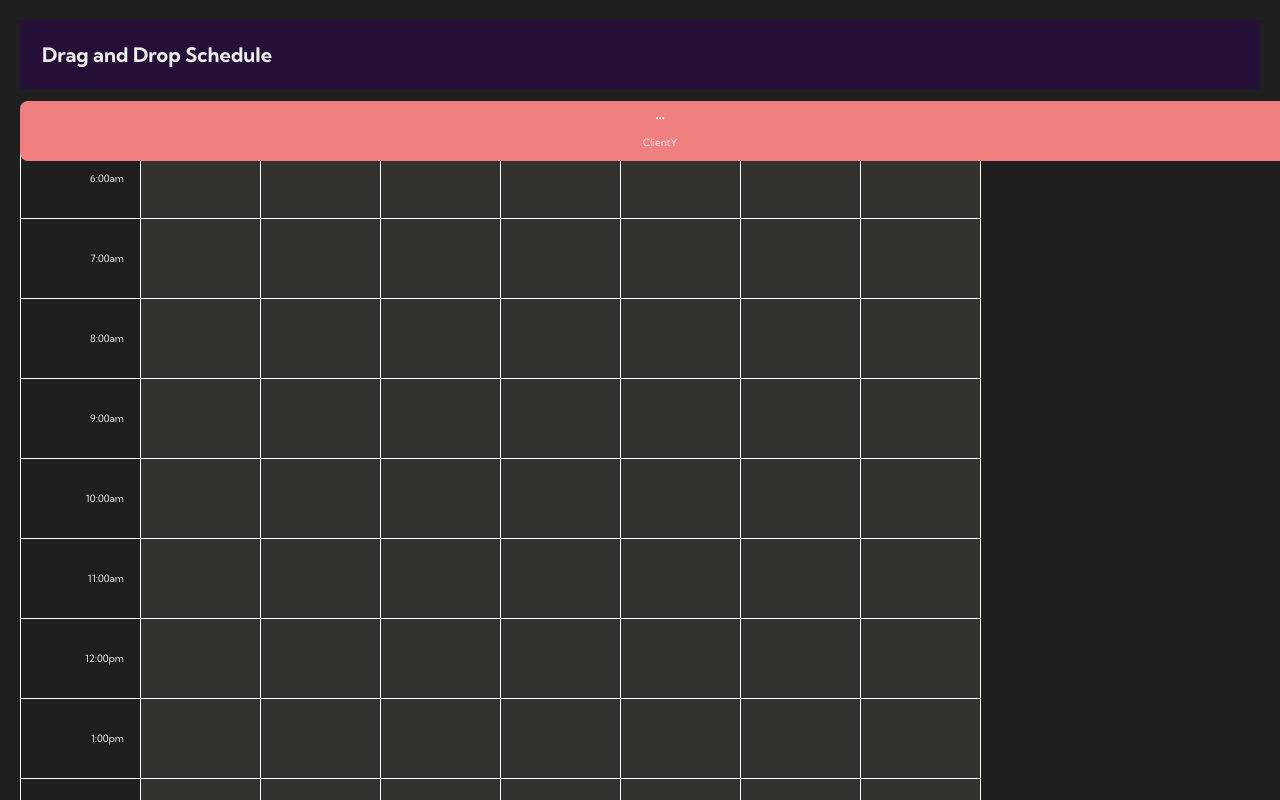
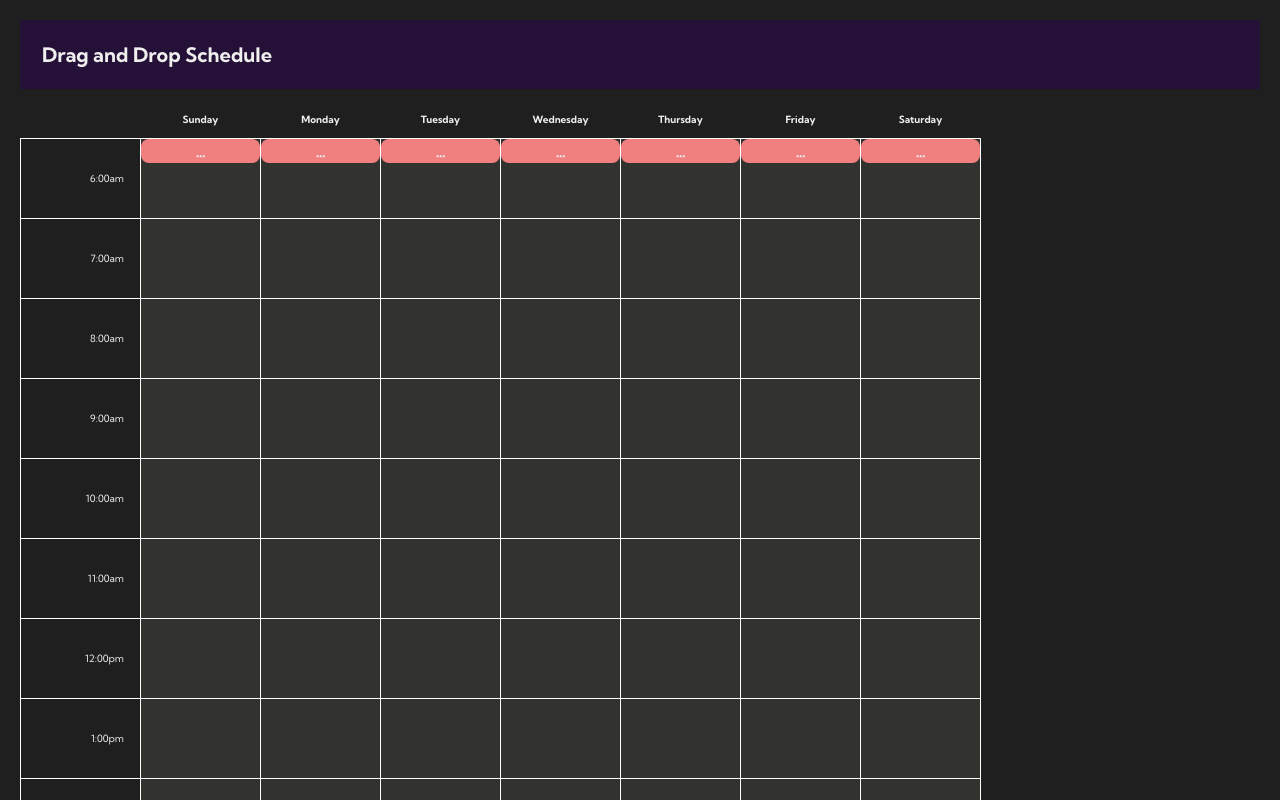
Before and after one commit to PresDS/drag-and-drop-schedule, a Vue app: page / in a window 1280 px wide. Shown: the top 800 px of the page. Built offline with nearby package versions, Linux system fonts and the light colour scheme.

Commit message:
fixed date time for each droppable area and created modal for new events

```diff
--- a/sandbox/Sandbox.vue
+++ b/sandbox/Sandbox.vue
@@ -3,7 +3,6 @@
         <!-- <h2>Sandbox</h2> -->
 
         <!-- <SimpleDragAndDropTest /> -->
-        <DraggableItem />
         <WeeklySchedule />
 
         <!-- <DroppableArea :id="1" :key="id"/>
@@ -15,14 +14,14 @@
 </template>
 <script>
 // import SimpleDragAndDropTest from './SimpleDragAndDropTest.vue';
-import DraggableItem from '../src/components/DraggableItem.vue';
+// import DraggableItem from '../src/components/DraggableItem.vue';
 // import DroppableArea from './DroppableArea.vue';
 import WeeklySchedule from '../src/components/WeeklySchedule.vue';
 export default {
     name: "Sandbox",
     components: {
         // SimpleDragAndDropTest,
-        DraggableItem,
+        // DraggableItem,
         // DroppableArea
         WeeklySchedule
     }
--- a/src/components/DayTimeRowItem.vue
+++ b/src/components/DayTimeRowItem.vue
@@ -1,18 +1,36 @@
 <template>
     <td :id="day+hour.format('ha')">
-       <DroppableArea v-for="q in quartersOfTheHour" :key="q.format('h:mma')" :id="day+q.format('h:mma')"/>
+       <DroppableArea v-for="time in quartersOfTheHour"
+        :key="time.format('h:mma')"
+        :id="day+time.format('h:mma')"
+        :day="day"
+        :time="time"
+        :events="events"
+        @addEvent="addEvent"/>
     </td>
+    <ModalEvent v-if="modalOpen === true"
+        :eventTime="eventTime"
+        @closeModal="closeModal"
+        @saveEvent="saveEvent"
+    > </ModalEvent>
+
 </template>
 <script>
 import DroppableArea from './DroppableArea'
+import ModalEvent from './ModalEvent.vue';
+
 
 export default {
     name: 'DayTimeRowItem',
-    props: ['day', 'hour'],
+    props: ['day', 'hour', 'events'],
+    emits: ['addEvent', 'saveEvent'],
     data() {
         return {
             quartersOfTheHour: [],
             minutesToAdd: [0, 15, 30, 45],
+            modalOpen: false,
+            eventTime: null,
+
         }
     },
     created() {
@@ -20,8 +38,32 @@ export default {
             this.quartersOfTheHour.push(this.hour.add(minutes, "minutes"))
         })
     },
+    methods: {
+        addEvent(time) {
+            this.modalOpen = true;
+            this.eventTime = time;
+
+            console.log('addEvent', time);
+
+        },
+        saveEvent(event) {
+            console.log(event);
+            this.modalOpen = false;
+            this.$emit('saveEvent', event)
+        },
+        closeModal() {
+            this.modalOpen = false;
+
+            // setTimeout( () => {
+            //     this.modalOpen = false;
+
+            // }, 200)
+            console.log('closeModal', this.modalOpen);
+        }
+    },
     components: {
         DroppableArea,
+        ModalEvent,
     },
 }
 </script>
--- a/src/components/DraggableItem.vue
+++ b/src/components/DraggableItem.vue
@@ -1,7 +1,6 @@
 <template>
     <div class="draggable-item" id="dragId" draggable="true" @dragstart="drag($event)">
             <i class="fas fa-ellipsis-h"></i>
-            ClientY {{ clientY }}
     </div>
 </template>
 <script>
@@ -16,7 +15,7 @@ export default {
     methods: {
         drag(event) {
             this.clientY = event.clientY
-            console.log('drag', event.target)
+            // console.log('drag', event.target)
             event.dataTransfer.setData("text", event.target.id);
         },
     },
@@ -24,24 +23,5 @@ export default {
 }
 </script>
 <style>
-.draggable-item {
-    /* height: 2rem; */
-    /* width: 2.4rem; */
-    padding: 1.2rem;
-    background: lightcoral;
-    border-radius: 8px;
-    display: flex;
-    flex-direction: column;
-    justify-content: space-between;
-    align-items: center;
-    width: 100%;
-    height: 100%;
-    max-height: 60px;
-    position: absolute;
-    z-index: 1;
-}
 
-.draggable-item:hover {
-    cursor: pointer;
-}
 </style>
--- a/src/components/DroppableArea.vue
+++ b/src/components/DroppableArea.vue
@@ -1,101 +1,113 @@
 <template>
     <div class="droppable-area"
+        ref="dropZone"
         :id="id"
         @drop="drop($event)"
-        @dragover.prevent
+        @dragover="handleDragOver($event)"
+        @dragleave="handleDragLeave($event)"
         @dragenter.prevent
-        >
+        @click="addEvent" >
+
+        <div class="date-time-wrapper">
+            <div v-if="showDateTime" class="date-time"> {{ time.format('h:mma') }}</div>
+        </div>
+
+        <DraggableItem v-if="eventScheduled"></DraggableItem>
+
+
+
     </div>
 </template>
 <script>
+import DraggableItem from './DraggableItem.vue';
+// import ModalEvent from './ModalEvent.vue';
 export default {
     name: 'DroppableArea',
-    props: ["id"],
+    props: ["id", "time", "day", "events"],
+    emits: ['addEvent'],
     data() {
         return {
-            offsetTop: null,
-            droppableItemHeightOffset: 60, // The height of the droppable item is 60px
+            showDateTime: false,
+            // modalOpen: false,
         }
     },
     mounted() {
-        this.offsetTop = document?.getElementById(this.id)?.offsetTop
+    },
+    computed: {
+        eventScheduled() {
+            // this.events.forEach( event => {
+            //     console.log('event',event.dateTime.format('h:mma'));
+            //     console.log('time',this.time.format('h:mma'));
+            //     console.log(event.dateTime.format('h:mma') == this.time.format('h:mma'));
+            //     if(event.dateTime.format('h:mma') == this.time.format('h:mma')) {
+            //         return true
+            //     }
+            // })
+
+            if(this.events[0].dateTime.format('h:mma') == this.time.format('h:mma')) {
+                    return true
+                }
+
+            return false
+        },
     },
     methods: {
         drop(event) {
             event.preventDefault();
-            var data = event.dataTransfer.getData("text");
-            var draggableElement = document.getElementById(data);
+
+            // Get the data from the draggable item - data will contain draggableItem's id
+            var draggableItemId = event.dataTransfer.getData("text");
+            var draggableElement = document.getElementById(draggableItemId);
+
+
+            event.dataTransfer.setData("text", this.time.format('h:mma') );
+            console.log('draggableElement', event.dataTransfer.getData("text"));
+
+            // Select our current droppable area
             var container = document.getElementById(this.id);
             container.appendChild(draggableElement);
+
+            // reset the showDateTime tool tip
+            this.showDateTime = false;
+
         },
-        // drop(event) {
-        //     // event.preventDefault();
+        handleDragOver(e) {
+            e.preventDefault();
+            console.log('DRAGOVER',e.target);
+            // this.$refs.dropZone.style.backgroundColor = "red";
+            this.showDateTime = true;
+        },
+        handleDragLeave(e) {
+            e.preventDefault();
+            console.log('DRAGLeave',e);
+            this.$refs.dropZone.style.backgroundColor = "var(--calendar-bg-color)";
+            this.showDateTime = false;
+
+        },
+        addEvent() {
+            this.modalOpen = true;
+            this.$emit('addEvent', this.time)
+        },
+        // closeModal() {
+        //     this.modalOpen = false;
+
+        //     // setTimeout( () => {
+        //     //     this.modalOpen = false;
+
+        //     // }, 200)
+        //     console.log('closeModal', this.modalOpen);
+        // }
 
 
-        //     // Get the elements id from dataTransfer
-        //     var data = event.dataTransfer.getData("text");
-        //     var draggableElement = document.getElementById(data);
-
-
-        //     var dropPosition = event.clientY - event.target.offsetTop //- this.droppableItemHeightOffset;
-        //     console.log('event.clientY', event.clientY)
-        //     console.log('event.target.offsetTop', event.target.offsetTop)
-        //     console.log('event.clientY - event.target.offsetTop' ,event.clientY - event.target.offsetTop)
-        //     console.log('dropPosition BEFORE', dropPosition)
-        //     console.log('---------------------------------' )
-
-
-        //     // Calculate the maximum drop position within the droppable area
-        //     // var maxDropPosition = event.target.offsetHeight - draggableElement.offsetHeight;
-        //     // var maxDropPosition = 180;
-        //     // console.log('maxDropPosition', maxDropPosition)
-
-        //     if(dropPosition >= 180) {
-        //         dropPosition = 180;
-        //     }
-        //     else if(dropPosition >= 120) {
-        //         dropPosition = 120;
-        //     }
-        //     else if(dropPosition >= 60) {
-        //         dropPosition = 60;
-        //     } else {
-        //         dropPosition = 0;
-        //     }
-        //     console.log('dropPosition AFTER', dropPosition)
-
-        //     // Append the draggable element to the droppable area at the calculated drop position
-        //     var container = document.getElementById(this.id);
-        //     container.appendChild(draggableElement);
-
-        //     // Set the position of the draggable element within the droppable area
-        //     draggableElement.style.position = "absolute";
-        //     draggableElement.style.top = dropPosition + "px";
-        //     draggableElement.style.left = 0;
-        // },
-
-    }
+    },
+    components: {
+        DraggableItem,
+        // ModalEvent,
+    },
 
 }
 </script>
 <style>
-/* .droppable-area {
 
-    padding: 1.2rem;
-    height: 240px;
-    border: 5px dotted white;
-    border-radius: 8px;
-    position: relative;
-} */
 
-.droppable-area {
-    position: relative;
-
-    background: rgb(50, 50, 47);
-    height: 25%;
-    width: 100%;
-}
-
-.droppable-area:hover {
-    background-color: yellow;
-}
 </style>
--- /dev/null
+++ b/src/components/ModalEvent.vue
@@ -0,0 +1,58 @@
+<template>
+    <div class="modal-backdrop">
+        <div class="modal-body">
+
+            <input type="text" v-model="title" />
+
+            <button @click="closeModal">Cancel</button>
+            <button @click="saveEvent">Save</button>
+        </div>
+    </div>
+</template>
+<script>
+export default {
+    name: 'ModalEvent',
+    props: ['eventTime'],
+    emits: ['closeModal', 'saveEvent'],
+    data() {
+        return {
+            title: '',
+
+        }
+    },
+    methods: {
+        closeModal() {
+            this.$emit('closeModal');
+        },
+        saveEvent() {
+            this.$emit('saveEvent', { title: this.title, dateTime: this.eventTime })
+        }
+    },
+
+}
+</script>
+<style>
+    .modal-backdrop {
+        position: fixed;
+        top: 0;
+        left: 0;
+        height: 100vh;
+        width: 100vw;
+        background: rgba(0,0,0,0.5);
+        z-index: 9;
+
+    }
+
+    .modal-body {
+        position: fixed;
+        right: 100px;
+        left: 100px;
+        height: 300px;
+        width: 200px;
+        padding: 2rem;
+        border-radius: 5px;
+        background: #ffff;
+        z-index: 10;
+    }
+
+</style>
--- a/src/components/WeeklySchedule.vue
+++ b/src/components/WeeklySchedule.vue
@@ -12,7 +12,13 @@
         </tr>
         <tr v-for="hour in hoursArray" :key="hour" class="calendar-y-axis">
             <td class="hour y-axis-label">{{ hour.format('h:mma') }}</td>
-            <DayTimeRowItem v-for="day in days" :hour="hour" :day="day" :key="day+hour.format('h:mma')"/>
+            <DayTimeRowItem v-for="day in days"
+                :hour="getDateTime(day, hour)"
+                :day="day.format('ddd')"
+                :key="day.format('ddd') + hour.format('h:mma')"
+                :events="events"
+                @saveEvent="saveEvent"
+            />
             <!-- <DroppableArea v-for="day in days" :id="time+day" :key="time+day" />  -->
         </tr>
 
@@ -38,36 +44,67 @@ export default {
             startingTime: dayjs().startOf('week').hour(5), // 6am
             endingTime: dayjs().startOf('week').hour(22), // 10pm
 
+            events: [ ],
+
         }
     },
     created() {
 
-        this.generateTimesArray()
-
-        console.log(this.dayjs);
-
         for(let i=0; i<7; i++) {
             let day = dayjs().day(i)
 
-            this.days.push(day.format('ddd'))
-            // this.days.forEach( day => {
-            //     console.log(day.format('dddd'));
-            // })
+            this.days.push(day)
         }
+
+        this.generateTimesArray()
+
+        this.days.forEach( day => {
+            this.hoursArray.forEach( hour => {
+                this.getDateTime(day, hour);
+
+            })
+        })
+
+        this.events.push({title: 'Gym', dateTime: this.hoursArray[0] })
 
     },
     methods: {
         generateTimesArray() {
             var timeToIncrement = this.startingTime
-            console.log('timeToIncrement ',timeToIncrement);
+            // console.log('timeToIncrement ',timeToIncrement);
 
             while(timeToIncrement.unix() < this.endingTime.unix()) {
                 timeToIncrement = timeToIncrement.add(1, "hour")
-                console.log('timeToIncrement ', timeToIncrement);
                 this.hoursArray.push(timeToIncrement)
             }
 
         },
+        getDateTime(day, hour) {
+            console.log('--------getDateTime---------');
+            console.log('DAY', day);
+            console.log('HOUR', hour);
+            let hourStr = hour.hour()
+            let minuteStr = hour.minute()
+            console.log('hourStr', hourStr);
+            console.log('minuteStr', minuteStr);
+            // console.log('timeString', timeString);
+            // const parsedTime = dayjs(timeString);
+            // console.log('parsedTime', parsedTime);
+            // console.log('day.hour(parsedTime.hour()', day.hour(parsedTime.hour()));
+
+
+            // // Parse the new time and set it to the existing date
+            const modifiedDateTime = day.hour(hourStr)
+                                     .minute(minuteStr)
+
+            console.log(modifiedDateTime.toString()); // Output the modified date and time
+            return modifiedDateTime
+        },
+        saveEvent(event) {
+            this.events.push(event)
+            console.log('new Event Saved', this.events);
+        },
+
 
 
     },
@@ -77,25 +114,6 @@ export default {
 <style>
 
 
-table, td, th {
-    border-collapse: collapse;
-}
 
-th {
-    /* background: darkmagenta; */
-    padding: 12px;
-}
-
-td {
-    /* height: 240px; */
-    height: 80px;
-    border: 1px solid white;
-    min-width: 120px;
-}
-
-.y-axis-label {
-    text-align: right;
-    padding-right: 16px;
-}
 
 </style>
--- a/src/style.css
+++ b/src/style.css
@@ -2,6 +2,7 @@
     /* Background Colors */
     --dark-bg-color: #1f1f1f;
     --header-bg-color: hsl(272, 56%, 14%);
+    --calendar-bg-color: rgb(50, 50, 47);
 
 
     /* Text Color */
@@ -36,3 +37,80 @@ body {
 .container {
     margin: 2rem;
 }
+
+/* Weekly Schedule */
+
+table, td, th {
+    border-collapse: collapse;
+}
+
+th {
+    /* background: darkmagenta; */
+    padding: 12px;
+}
+
+td {
+    /* height: 240px; */
+    height: 80px;
+    border: 1px solid white;
+    min-width: 120px;
+}
+
+.y-axis-label {
+    text-align: right;
+    padding-right: 16px;
+}
+
+/* Droppable Area */
+.droppable-area {
+    position: relative;
+
+    background: var(--calendar-bg-color);
+    height: 25%;
+    width: 100%;
+}
+
+.droppable-area:hover {
+    /* background-color: yellow; */
+}
+
+.droppable-area .date-time-wrapper {
+    position: relative;
+    /* background: yellow; */
+    /* height: 100%;
+    width: 100%; */
+}
+
+.droppable-area .date-time {
+    position: absolute;
+    /* top: -30px; */
+    left: -40px;
+    /* background: yellow; */
+    /* height: 100%;
+    width: 100%; */
+}
+
+
+/* Draggable Item */
+.draggable-item {
+    /* height: 2rem; */
+    /* width: 2.4rem; */
+    padding: 1.2rem;
+    background: lightcoral;
+    border-radius: 8px;
+    display: flex;
+    flex-direction: column;
+    justify-content: space-between;
+    align-items: center;
+    width: 100%;
+    height: 100%;
+    max-height: 60px;
+    position: absolute;
+    z-index: 1;
+
+    resize: vertical;
+}
+
+.draggable-item:hover {
+    cursor: pointer;
+}
```
